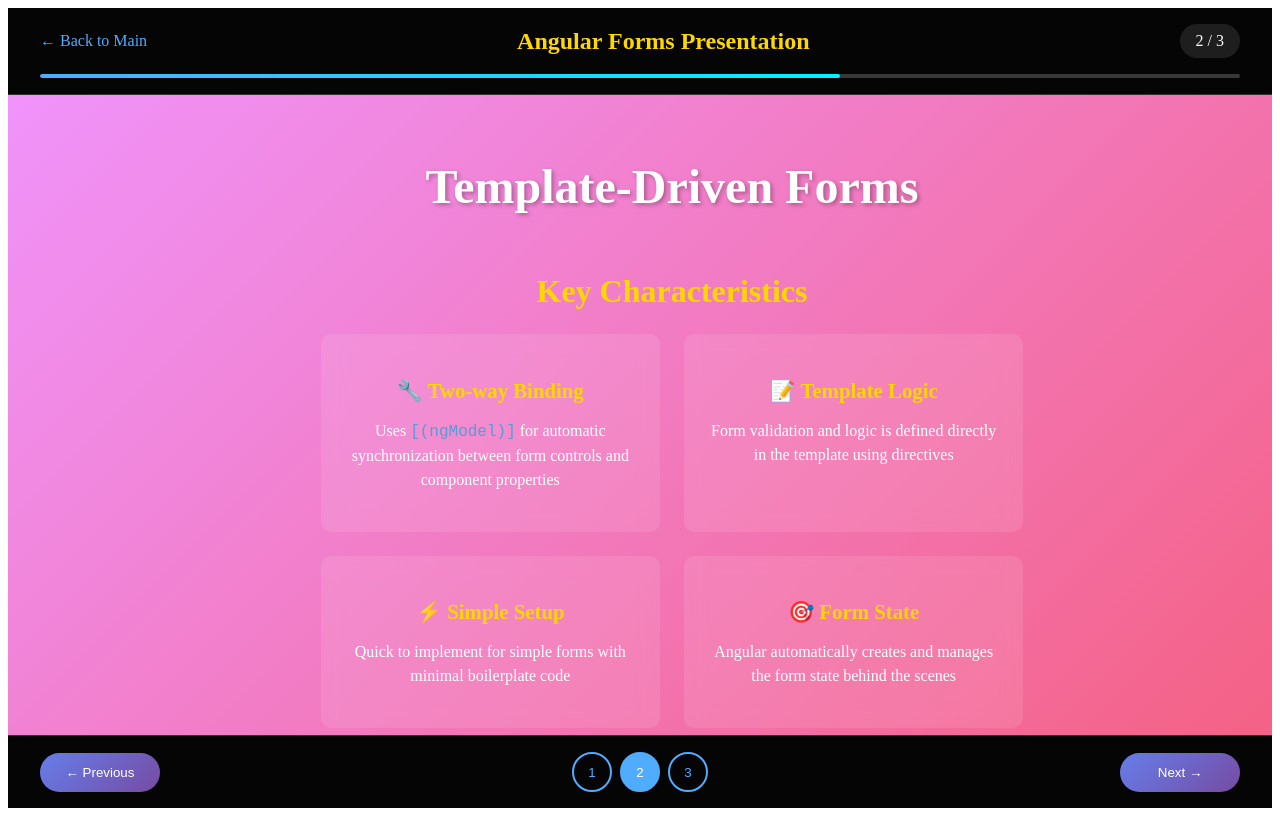
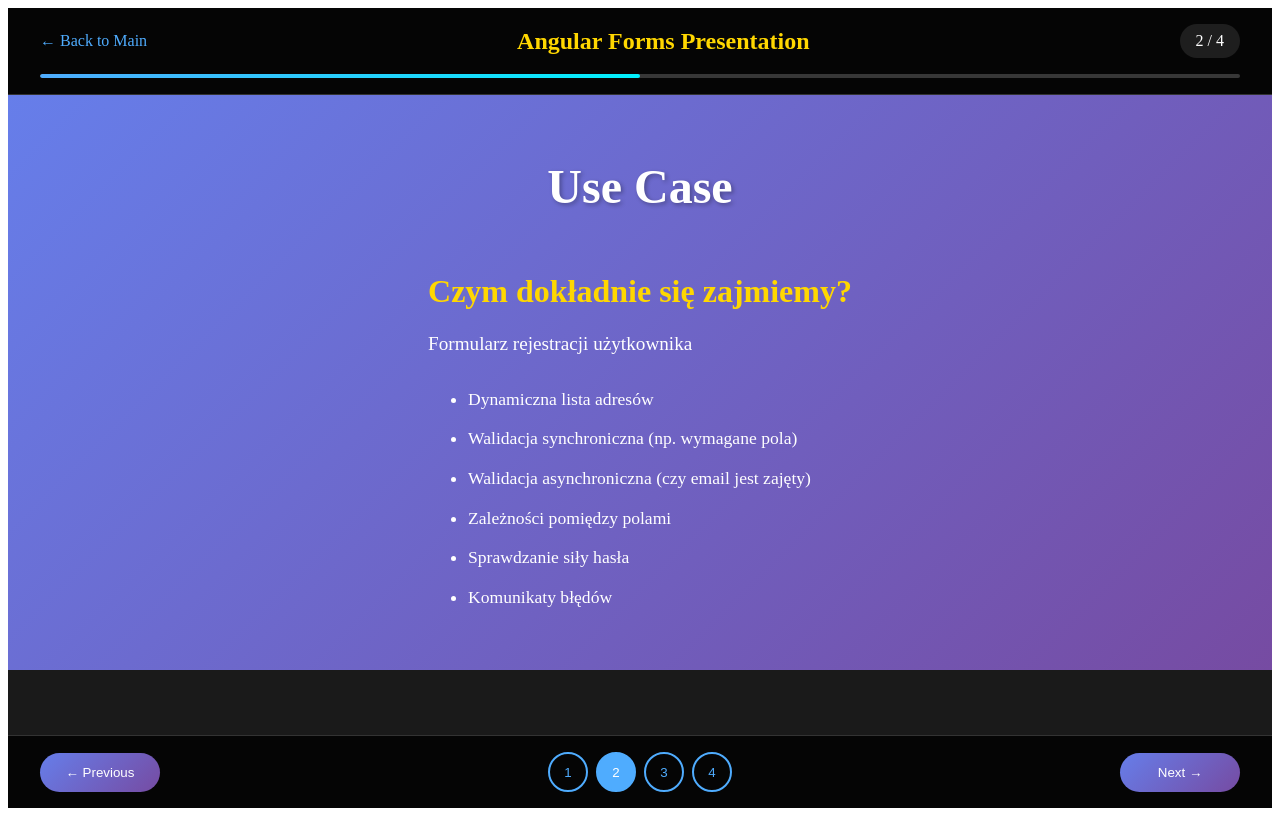
Before and after one commit to superdyzio/angular-forms-showdown, an Angular app: page /slideshow/2 in a window 1280 px wide. Built offline with nearby package versions, Linux system fonts and the light colour scheme.

Commit message:
slide2: use-case

```diff
--- a/src/app/pages/slideshow/slideshow.component.ts
+++ b/src/app/pages/slideshow/slideshow.component.ts
@@ -17,9 +17,10 @@
 
   // All available slides
   slides = signal([
-    { id: 1, title: 'Welcome to Angular Forms' },
-    { id: 2, title: 'Template-Driven Forms' },
-    { id: 3, title: 'Signal-Based Forms' }
+    { id: 1, title: 'Assumptions' },
+    { id: 2, title: 'UseCase'},
+    { id: 3, title: 'Template-Driven Forms' },
+    { id: 4, title: 'Signal-Based Forms' }
   ]);
 
   // Computed values
--- /dev/null
+++ b/src/app/slides/02-use-case/use-case-slide.component.html
@@ -0,0 +1,15 @@
+<div class="slide-container">
+  <h1>Use Case</h1>
+  <div class="slide-content">
+    <h2>Czym dokładnie się zajmiemy?</h2>
+    <p>Formularz rejestracji użytkownika</p>
+    <ul>
+      <li>Dynamiczna lista adresów</li>
+      <li>Walidacja synchroniczna (np. wymagane pola)</li>
+      <li>Walidacja asynchroniczna (czy email jest zajęty)</li>
+      <li>Zależności pomiędzy polami</li>
+      <li>Sprawdzanie siły hasła</li>
+      <li>Komunikaty błędów</li>
+    </ul>
+  </div>
+</div>
--- /dev/null
+++ b/src/app/slides/02-use-case/use-case-slide.component.scss
@@ -0,0 +1,47 @@
+:host {
+  width: 100%;
+}
+
+.slide-container {
+  padding: 2rem;
+  min-height: 100%; /* fill available space between header and footer */
+  display: flex;
+  flex-direction: column;
+  justify-content: flex-start;
+  background: linear-gradient(135deg, #667eea 0%, #764ba2 100%);
+  color: white;
+}
+
+h1 {
+  font-size: 3rem;
+  margin-bottom: 2rem;
+  text-align: center;
+  text-shadow: 2px 2px 4px rgba(0,0,0,0.3);
+}
+
+.slide-content {
+  max-width: 800px;
+  margin: 0 auto;
+}
+
+h2 {
+  font-size: 2rem;
+  margin-bottom: 1rem;
+  color: #ffd700;
+}
+
+p {
+  font-size: 1.2rem;
+  line-height: 1.6;
+  margin-bottom: 1rem;
+}
+
+ul {
+  font-size: 1.1rem;
+  line-height: 1.8;
+  margin: 1.5rem 0;
+}
+
+li {
+  margin-bottom: 0.5rem;
+}
--- a/src/app/slides/slides.routes.ts
+++ b/src/app/slides/slides.routes.ts
@@ -1,12 +1,14 @@
 import { Routes } from '@angular/router';
 import { AssumptionsSlideComponent } from './01-assumptions/assumptions-slide.component';
+import { UseCaseSlideComponent } from './02-use-case/use-case-slide.component';
 import { Slide2Component } from './slide2/slide2.component';
 import { Slide3Component } from './slide3/slide3.component';
 
 export const slidesRoutes: Routes = [
   { path: '', redirectTo: '1', pathMatch: 'full' },
   { path: '1', component: AssumptionsSlideComponent },
-  { path: '2', component: Slide2Component },
-  { path: '3', component: Slide3Component },
+  { path: '2', component: UseCaseSlideComponent },
+  { path: '3', component: Slide2Component },
+  { path: '4', component: Slide3Component },
   { path: '**', redirectTo: '1' }
 ];
```
Also changed, not shown: src/app/slides/02-use-case/use-case-slide.component.ts (added, +11 -0 lines).
